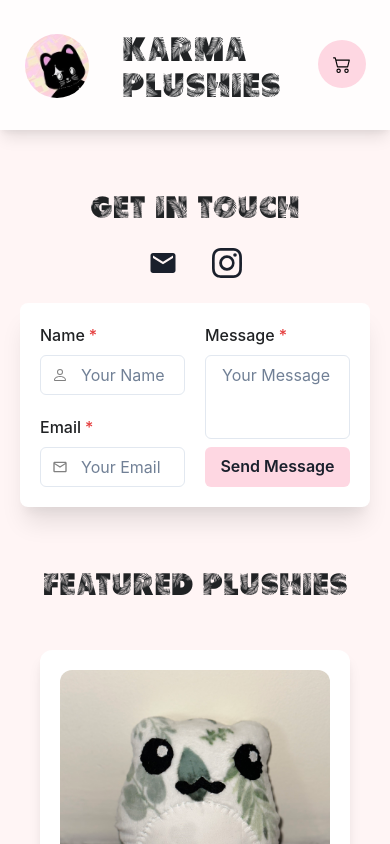
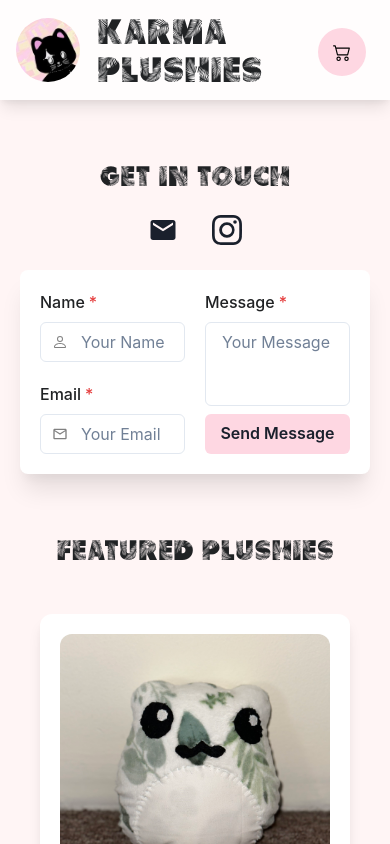
Before and after one commit to zayniel/karma_plushies, a Next.js app: page / in a window 390 px wide. Shown: the top 844 px of the page. Built offline with nearby package versions, Linux system fonts and the light colour scheme.

Commit message:
changed mobile header

```diff
--- a/components/EmailForm.tsx
+++ b/components/EmailForm.tsx
@@ -37,7 +37,7 @@ export default function EmailForm() {
             p='5'
         >
             <Stack spacing={4} align='center'>
-            <Text fontFamily='Palm' fontSize={{ base: '22px', md: '26px', lg: '26px' }} color='#202224'>Get In Touch</Text>
+            <Text fontFamily='Palm' fontSize={{ base: '20px', md: '26px', lg: '26px' }} color='#202224'>Get In Touch</Text>
             <HStack spacing={4}>
             <Tooltip
                 label={hasCopied ? 'Email Copied!' : 'Copy Email'}
--- a/pages/index.tsx
+++ b/pages/index.tsx
@@ -61,12 +61,12 @@ export default function Home() {
     <Layout>
 
     <div className='title'>
-      <Box boxShadow='lg' bgColor='whiteAlpha.800' h='130px' w='full'>
+      <Box boxShadow='lg' bgColor='whiteAlpha.800' h={{ sm:'100px', md: '130px', lg: '130px'}} w='full'>
         <SimpleGrid columns={2}>
           <HStack>
-          <Avatar mx={{ sm: '25px', md: '20px', lg: '20px'}} mt={{ base: '30px', md: '6px', lg: '6px' }} size={{ base: 'lg', md: 'xl', lg: 'xl' }} name='Karma' src='./pfp.jpg'></Avatar>
+          <Avatar ml={{ base: '16px', md: '20px', lg: '20px' }} mr={{ base: '9px', md: '20px', lg: '20px' }} mt={{ base: '12px', md: '6px', lg: '6px' }} size={{ base: 'lg', md: 'xl', lg: 'xl' }} name='Karma' src='./pfp.jpg'></Avatar>
           <Box w={{ base:'200px', md: '300px', lg: '400px'}}>
-            <Text fontSize={{ base:'24px', md: '38px', lg: '38px' }} mt={{ base: '30px', md: '6px', lg: '6px' }} variant='title' color='#202224'>Karma Plushies</Text>
+            <Text fontSize={{ base:'25px', md: '38px', lg: '38px' }} mt={{ base: '12px', md: '6px', lg: '6px' }} variant='title' color='#202224'>Karma Plushies</Text>
           </Box>
           </HStack>
         </SimpleGrid>
@@ -77,7 +77,7 @@ export default function Home() {
         closeOnClick={false}
         hasArrow
       >
-      <Box position='absolute' right={{ base: 6, md: 10, lg: 10}} top={10} zIndex={99}>
+      <Box position='absolute' right={{ base: 6, md: 10, lg: 10}} top={{ base: 7, md: 10, lg: 10 }} zIndex={99}>
         <IconButton
             aria-label='View Cart'
             as='a' href='#'
@@ -98,7 +98,7 @@ export default function Home() {
     <EmailForm></EmailForm>
 
     <div className='title'>
-      <Text color='#202224' fontFamily='Palm' fontSize={{ base: '22px', md: '26px', lg: '26px'}} mt='40px'>Featured Plushies</Text>
+      <Text color='#202224' fontFamily='Palm' fontSize={{ base: '20px', md: '26px', lg: '26px'}} mt='40px'>Featured Plushies</Text>
     </div>
 
     <div className='grid-container'>
```
